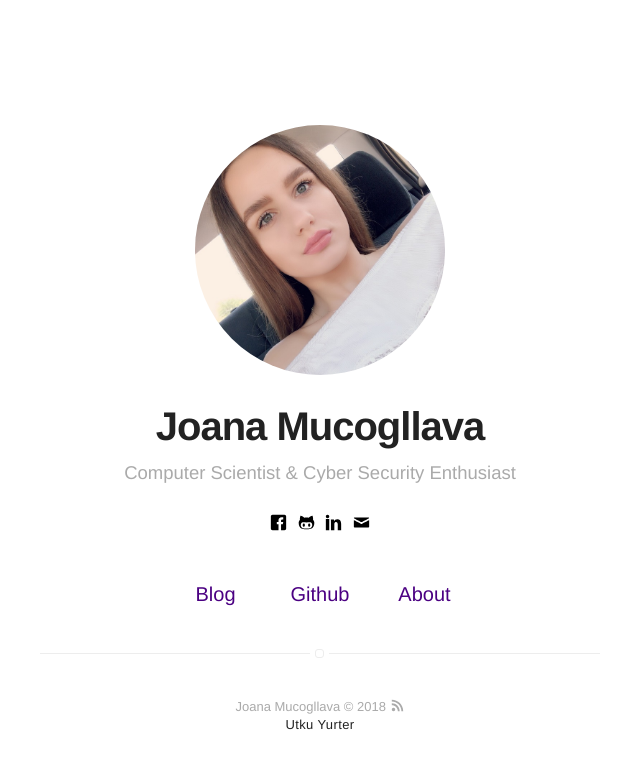
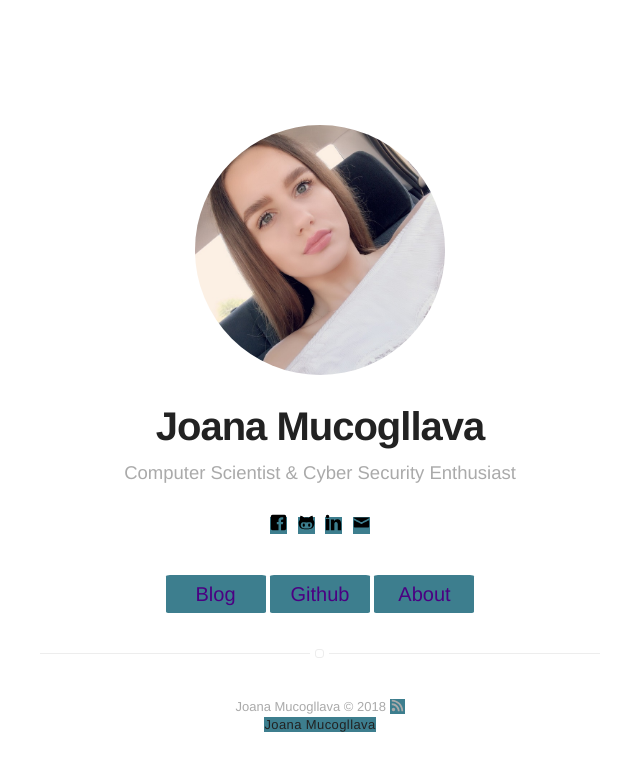
Before and after one commit to joanamucogllava/joanamucogllava.github.io, a Jekyll site: the page built from index.html, in a window 1280 px wide. Shown: the top 771 px of the page, without its empty margins (320-960 px from the left). Built offline with Jekyll 4.4.1, drawn with Linux system fonts in a browser that asks for light colours.

Commit message:
Changes Made

```diff
--- a/_includes/footer.html
+++ b/_includes/footer.html
@@ -1,4 +1,4 @@
 <footer>
     {{ site.name }} © {{ site.time | date: '%Y' }} <a href="{{ site.url }}/feed.xml" target="_blank"><svg class="icon icon-rss"><use xlink:href="#icon-rss"></use></svg></a>
-    <p><a href="utkuyurter.github.io">Utku Yurter</a></p>
+    <p><a href="joanamucogllava.github.io">Joana Mucogllava</a></p>
 </footer>
--- a/_includes/main.css
+++ b/_includes/main.css
@@ -237,7 +237,7 @@ audio:not([controls]) {
   height: 0;
 }
 a {
-  background-color: transparent;
+  background-color: #3d7e8e;
 }
 a:active,
 a:hover {
--- a/assets/styles/main.css
+++ b/assets/styles/main.css
@@ -353,7 +353,7 @@ tt {
   font-size: 12px;
   line-height: 20px;
   white-space: pre-wrap;
-  background: #3d7e8e;
+  background: #fff;
   border-radius: 2px;
   border-radius: 2px;
 }
```
